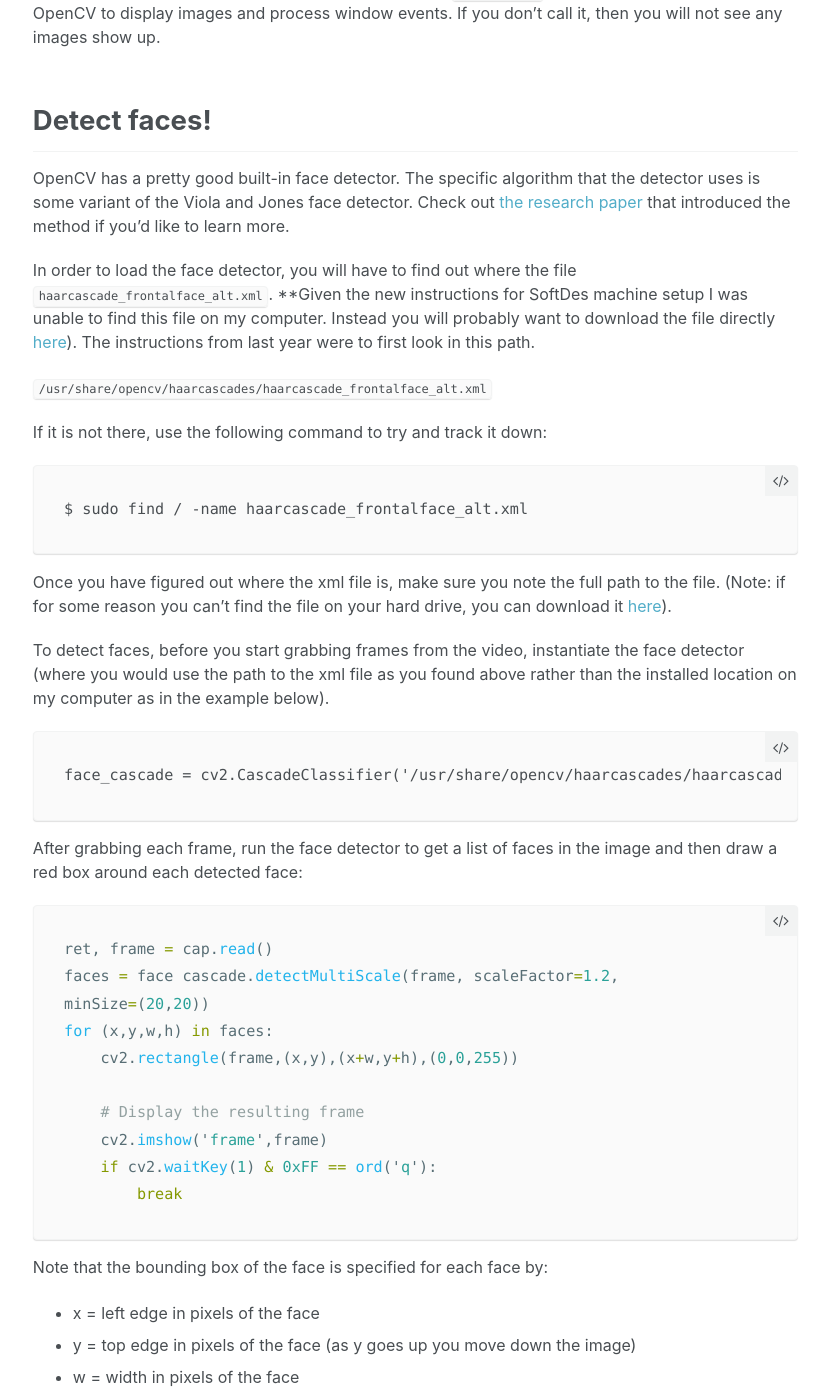
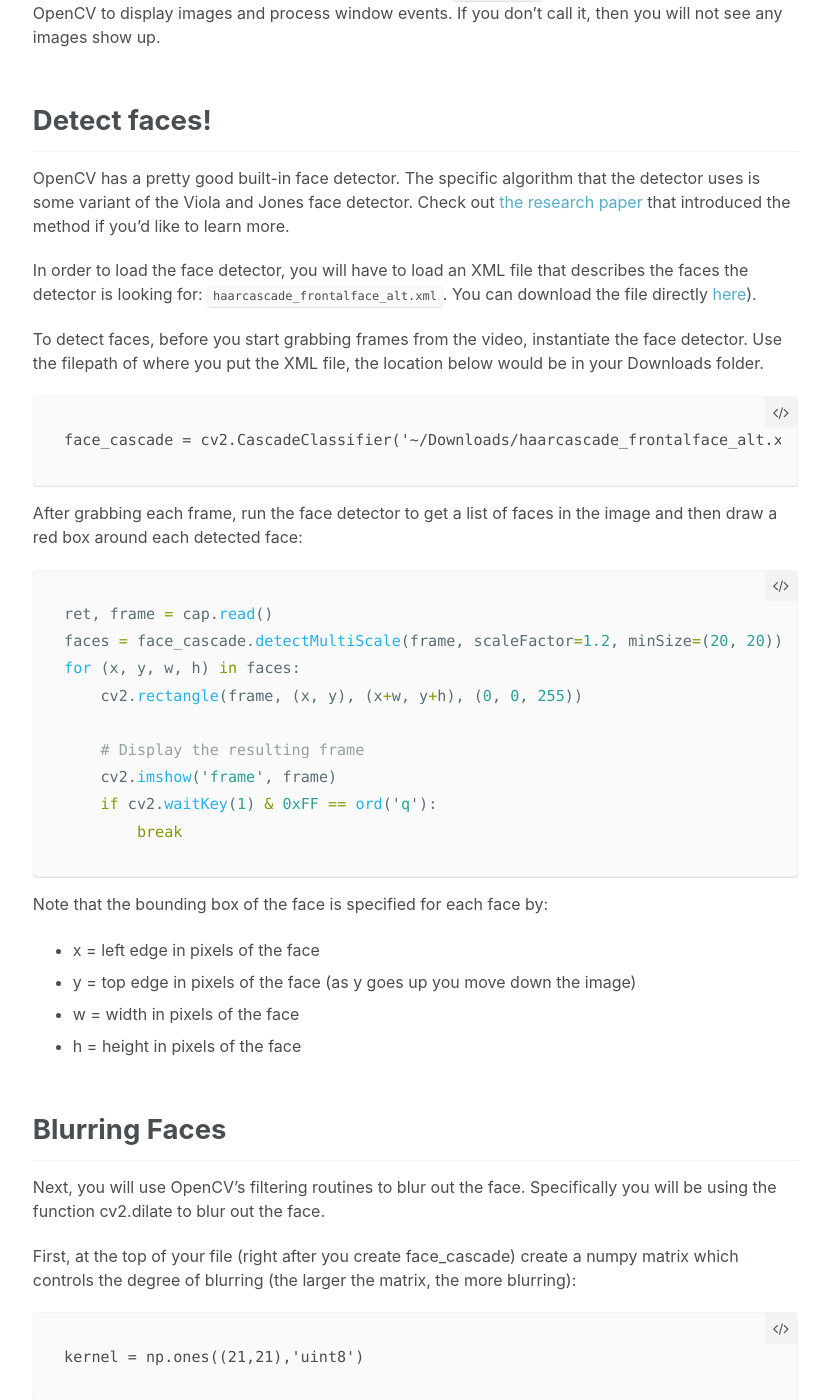
Before and after one commit to sd17spring/sd17spring.github.io, a Jekyll site: the page built from _toolboxes/image-processing.md, in a window 1280 px wide and 1400 px high, scrolled down 2225 px. Shown: the whole window, without its empty margins (251-1080 px from the left). Built offline with Jekyll 4.4.1, drawn with Linux system fonts in a browser that asks for light colours; some of the changed text lies outside the part shown.

Commit message:
update image processing toolbox

````diff
--- a/_toolboxes/image-processing.md
+++ b/_toolboxes/image-processing.md
@@ -60,7 +60,7 @@ while True:
     ret, frame = cap.read()
 
     # Display the resulting frame
-    cv2.imshow('frame',frame)
+    cv2.imshow('frame', frame)
     if cv2.waitKey(1) & 0xFF == ord('q'):
         break
 
@@ -91,43 +91,24 @@ out [the research
 paper](https://www.cs.cmu.edu/~efros/courses/LBMV07/Papers/viola-cvpr-01.pdf)
 that introduced the method if you'd like to learn more.
 
-In order to load the face detector, you will have to find out where the file `haarcascade_frontalface_alt.xml`.
-**Given the new instructions for SoftDes
-machine setup I was unable to find this file on my computer. Instead you will
-probably want to download the file directly
-[here](https://raw.githubusercontent.com/Itseez/opencv/master/data/haarcascades/haarcascade_frontalface_alt.xml)).
-The instructions from last year were to first look in this path.
-
-`/usr/share/opencv/haarcascades/haarcascade_frontalface_alt.xml`
-
-If it is not there, use the following command to try and track it down:
-
-    $ sudo find / -name haarcascade_frontalface_alt.xml
-
-Once you have figured out where the xml file is, make sure you note the full
-path to the file. (Note: if for some reason you can't find the file on your
-hard drive, you can download it
-[here](https://raw.githubusercontent.com/Itseez/opencv/master/data/haarcascades/haarcascade_frontalface_alt.xml)).
+In order to load the face detector, you will have to load an XML file that describes the faces the detector is looking for: `haarcascade_frontalface_alt.xml`. You can download the file directly [here](https://raw.githubusercontent.com/Itseez/opencv/master/data/haarcascades/haarcascade_frontalface_alt.xml)).
 
 To detect faces, before you start grabbing frames from the video, instantiate
-the face detector (where you would use the path to the xml file as you found
-above rather than the installed location on my computer as in the example
-below).
+the face detector. Use the filepath of where you put the XML file, the location below would be in your Downloads folder.
 
-    face_cascade = cv2.CascadeClassifier('/usr/share/opencv/haarcascades/haarcascade_frontalface_alt.xml')
+    face_cascade = cv2.CascadeClassifier('~/Downloads/haarcascade_frontalface_alt.xml')
 
 After grabbing each frame, run the face detector to get a list of faces in the
 image and then draw a red box around each detected face:
 
 ``` python
 ret, frame = cap.read()
-faces = face cascade.detectMultiScale(frame, scaleFactor=1.2,
-minSize=(20,20))
-for (x,y,w,h) in faces:
-    cv2.rectangle(frame,(x,y),(x+w,y+h),(0,0,255))
+faces = face_cascade.detectMultiScale(frame, scaleFactor=1.2, minSize=(20, 20))
+for (x, y, w, h) in faces:
+    cv2.rectangle(frame, (x, y), (x+w, y+h), (0, 0, 255))
 
     # Display the resulting frame
-    cv2.imshow('frame',frame)
+    cv2.imshow('frame', frame)
     if cv2.waitKey(1) & 0xFF == ord('q'):
         break
 ```
@@ -154,9 +135,9 @@ Next, in the loop where you draw the rectangles over the faces, use the kernel
 to blur the image
 
 ``` python
-for (x,y,w,h) in faces:
-    frame[y:y+h,x:x+w,:] = cv2.dilate(frame[y:y+h,x:x+w,:], kernel)
-    cv2.rectangle(frame,(x,y),(x+w,y+h),(0,0,255))
+for (x, y, w, h) in faces:
+    frame[y:y+h, x:x+w, :] = cv2.dilate(frame[y:y+h, x:x+w, :], kernel)
+    cv2.rectangle(frame, (x, y), (x+w, y+h), (0, 0, 255))
 ```
 
 Make sure you understand what the dilate function is doing by checking out
````
Also changed, not shown: other parts of _toolboxes/image-processing.md (+1 -1 lines).
